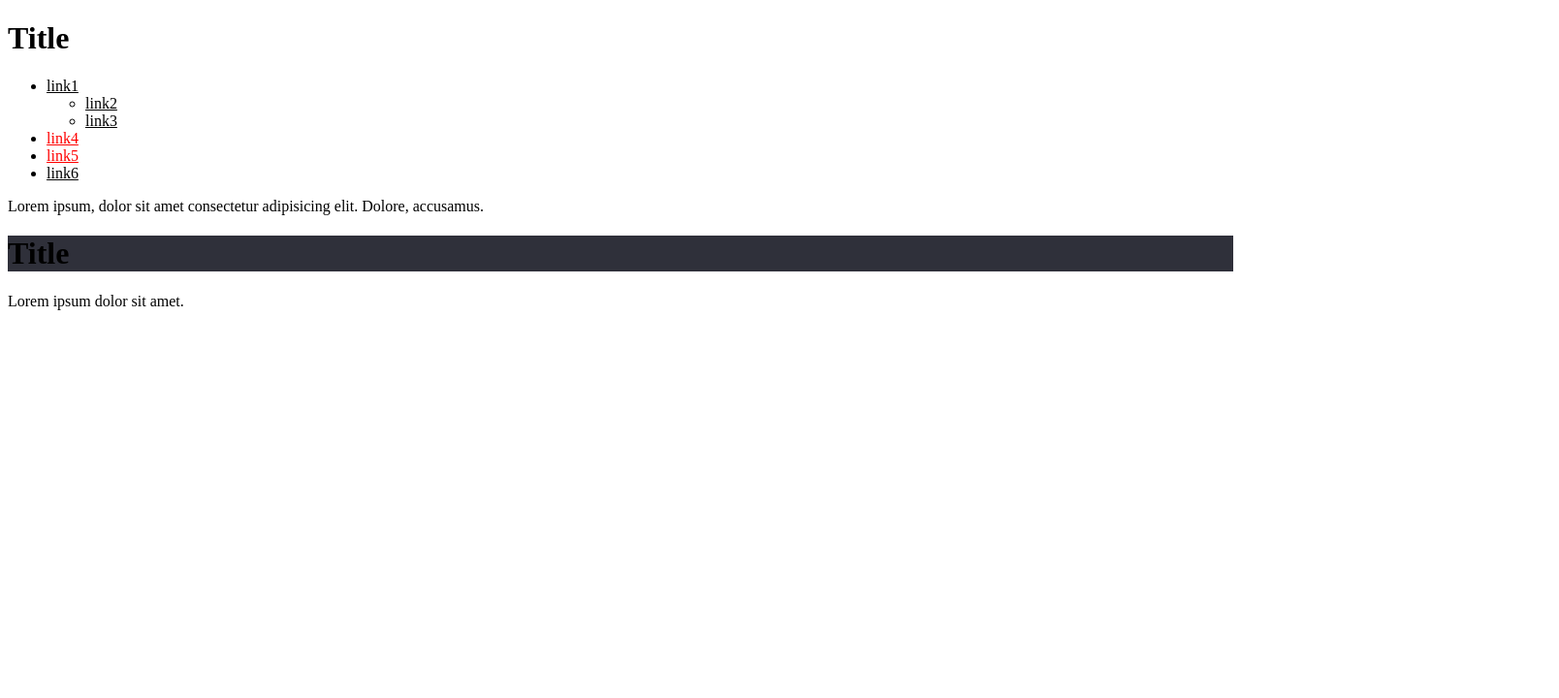
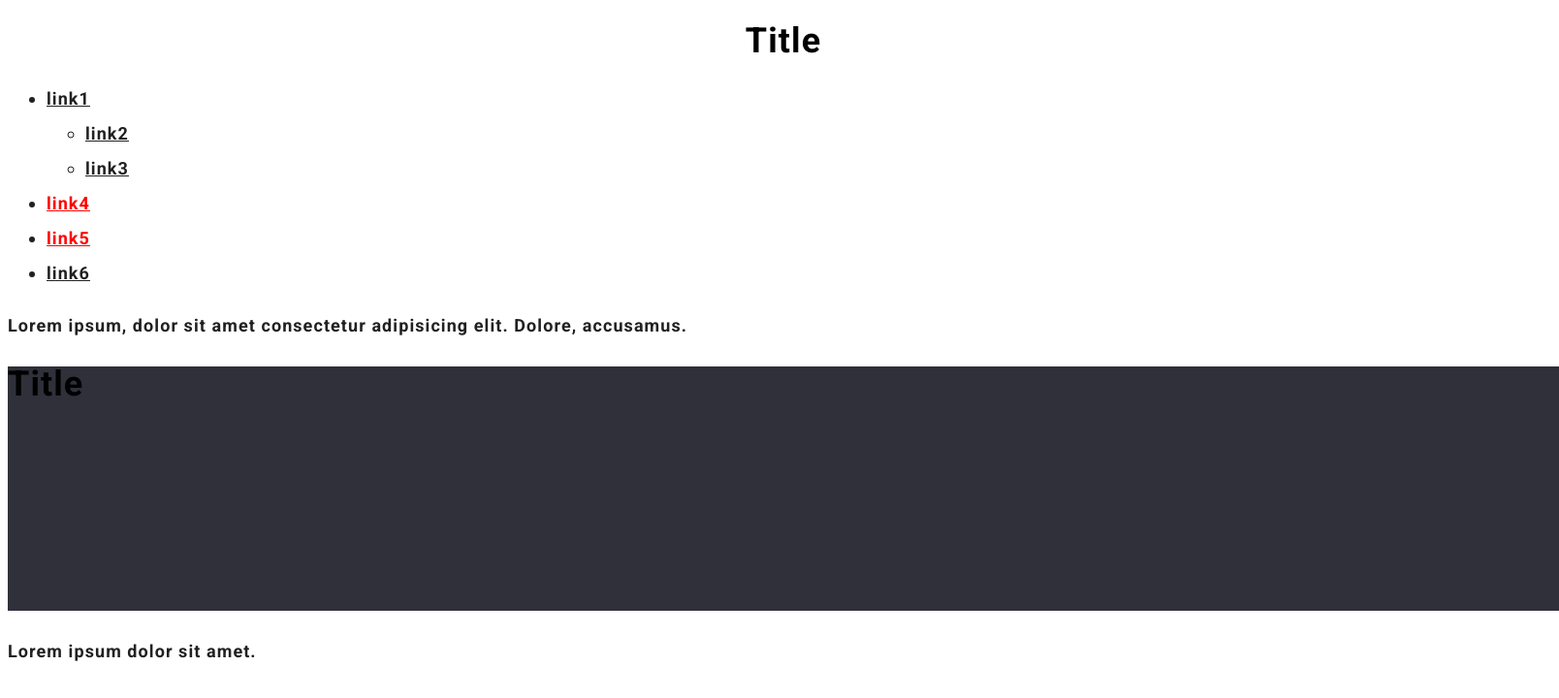
Before and after one commit to AlexandruChet/HW---7, a plain HTML site: page index.html in a window 1280 px wide. Shown: the whole page at 97% size, 1608 px wide, since content can reach past the window. Drawn offline with Linux system fonts and the light colour scheme.

Commit message:
first commit

```diff
--- a/css/style.css
+++ b/css/style.css
@@ -3,7 +3,7 @@ a[href^="https"] {
     color: red;
   }
 
-  /* styles.css */
+
 
 body {
     font-family: "Rotobo";
@@ -18,26 +18,53 @@ body {
 
   :root {
     --main-background-color: #fff;
-    --header-text-color: #000;
+    --header-text-color: #2F303A;
 }
 
 body {
     background-color: var(--main-background-color);
+    color: #212121;
+    width: 1600px;
+height: 80px;
+flex-shrink: 0;
+font-family: Roboto;
+font-size: 18px;
+font-style: normal;
+font-weight: 700;
+line-height: 36px; /* 200% */
+letter-spacing: 1.08px;
 
 }
 
 a {
     color: var(--link-color);
+    color: #212121;
+
+font-family: Roboto;
+font-size: 18px;
+font-style: normal;
+font-weight: 700;
+line-height: 36px; /* 200% */
+letter-spacing: 1.08px;
  }
 
-/* h1 */
+
 h1:first-of-type {
   background-color: #fff; /* */
+  display: flex;
+width: 1600px;
+flex-direction: column;
+justify-content: center;
+align-items: center;
+gap: 94px;
 }
-/* style.css */
 
-/*  h1 */
+
+
 h1:last-of-type {
   background-color:
   #2F303A;
+  width: 1600px;
+height: 252px;
+flex-shrink: 0;
 }
```
